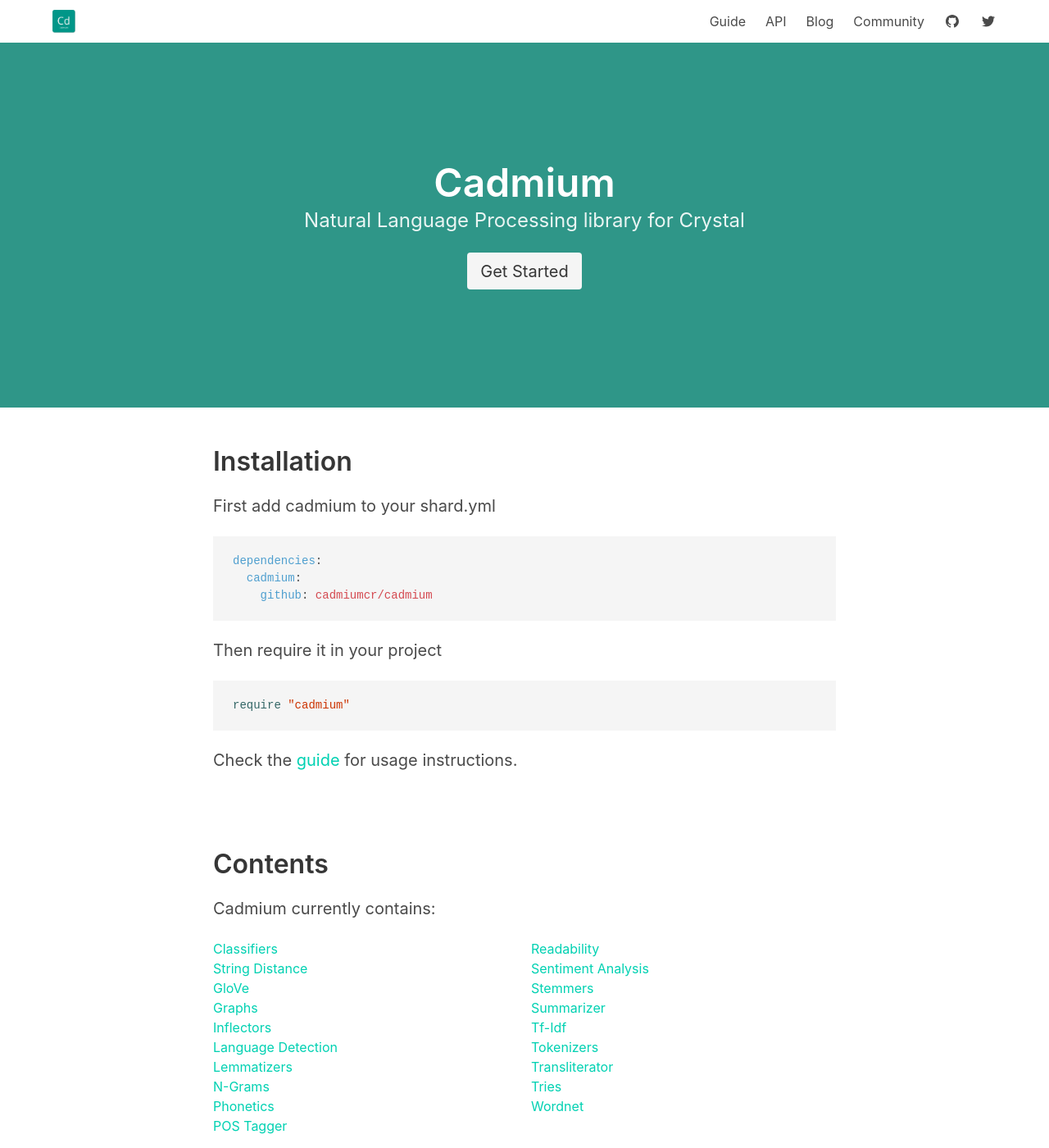
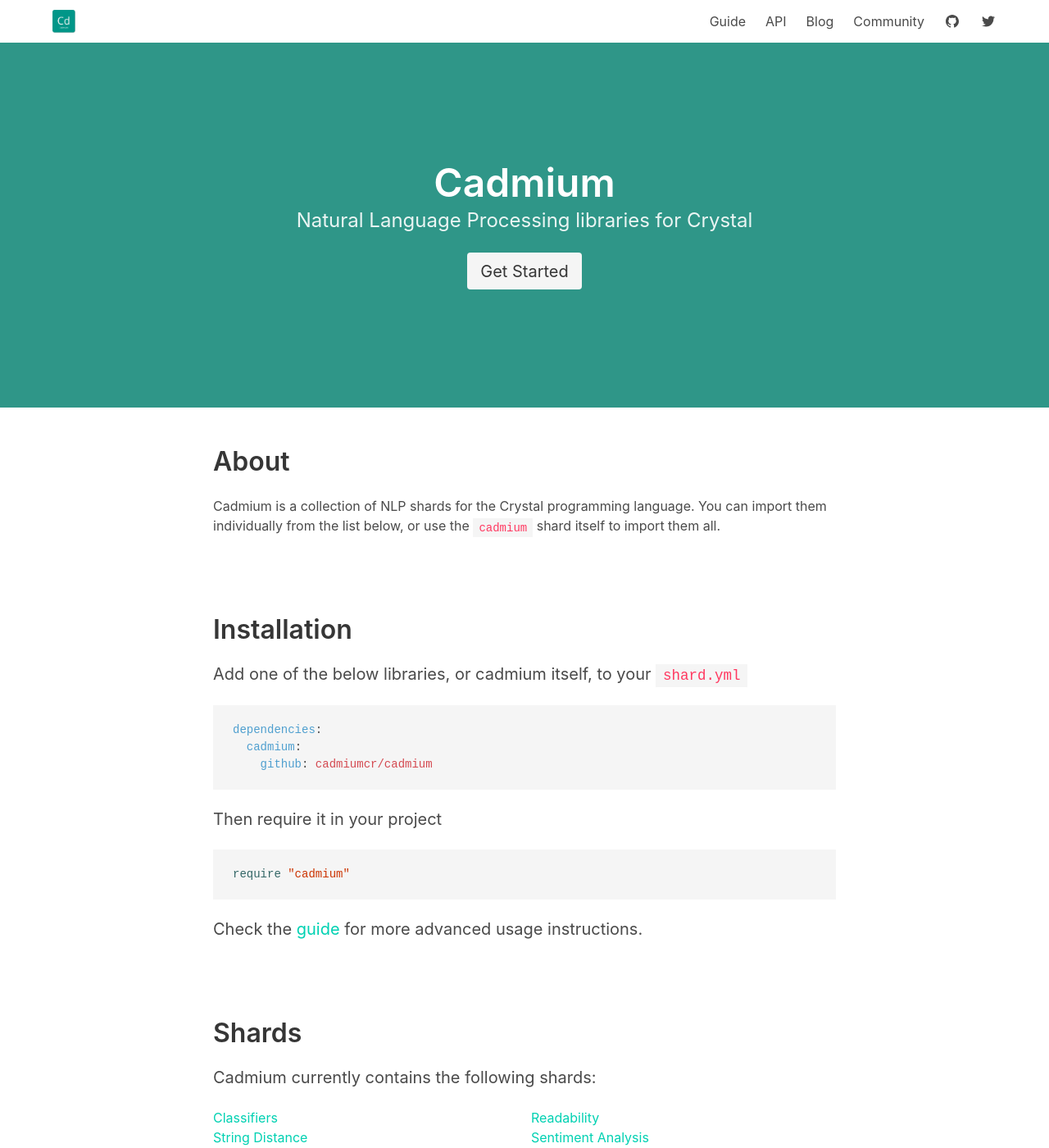
Before and after one commit to cadmiumcr/cadmiumcr.github.io, a Jekyll site: the page built from index.html, in a window 1280 px wide and 1400 px high. Shown: the whole window at 82% size. Built offline with Jekyll 4.4.1, drawn with Linux system fonts in a browser that asks for light colours; nearby versions of some CDN libraries; library files that are not in the unit come from our copies.

Commit message:
Update instructions and about

```diff
--- a/index.html
+++ b/index.html
@@ -9,9 +9,27 @@
         Cadmium
       </h1>
       <h2 class="subtitle is-size-4">
-        Natural Language Processing library for Crystal
+        Natural Language Processing libraries for Crystal
       </h2>
       <a href="/guide" class="button is-light is-medium">Get Started</a>
+    </div>
+  </div>
+</section>
+
+<section id="description" class="section">
+  <div class="container">
+    <div class="columns is-centered">
+      <div class="column is-8">
+        <h1 class="title">About</h1>
+      </div>
+    </div>
+    <div class="columns is-centered">
+      <div class="column is-8">
+        <p>
+          Cadmium is a collection of NLP shards for the Crystal programming language. You can import
+          them individually from the list below, or use the <code>cadmium</code> shard itself to import them all.
+        </p>
+      </div>
     </div>
   </div>
 </section>
@@ -25,7 +43,7 @@
     </div>
     <div class="columns is-centered">
       <div class="column is-8">
-        <h2 class="subtitle">First add cadmium to your shard.yml</h2>
+        <h2 class="subtitle">Add one of the below libraries, or cadmium itself, to your <code>shard.yml</code></h2>
 {% highlight yaml %}
 dependencies:
   cadmium:
@@ -43,7 +61,7 @@
     </div>
     <div class="columns is-centered">
       <div class="column is-8">
-        <div class="subtitle">Check the <a href="/guide">guide</a> for usage instructions.</div>
+        <div class="subtitle">Check the <a href="/guide">guide</a> for more advanced usage instructions.</div>
       </div>
     </div>
   </div>
@@ -53,12 +71,12 @@
   <div class="container">
     <div class="columns is-centered">
       <div class="column is-8">
-        <h1 class="title">Contents</h1>
+        <h1 class="title">Shards</h1>
       </div>
     </div>
     <div class="columns is-centered">
       <div class="column is-8">
-        <h2 class="subtitle">Cadmium currently contains:</h2>
+        <h2 class="subtitle">Cadmium currently contains the following shards:</h2>
       </div>
     </div>
     <div class="columns is-centered">
```
